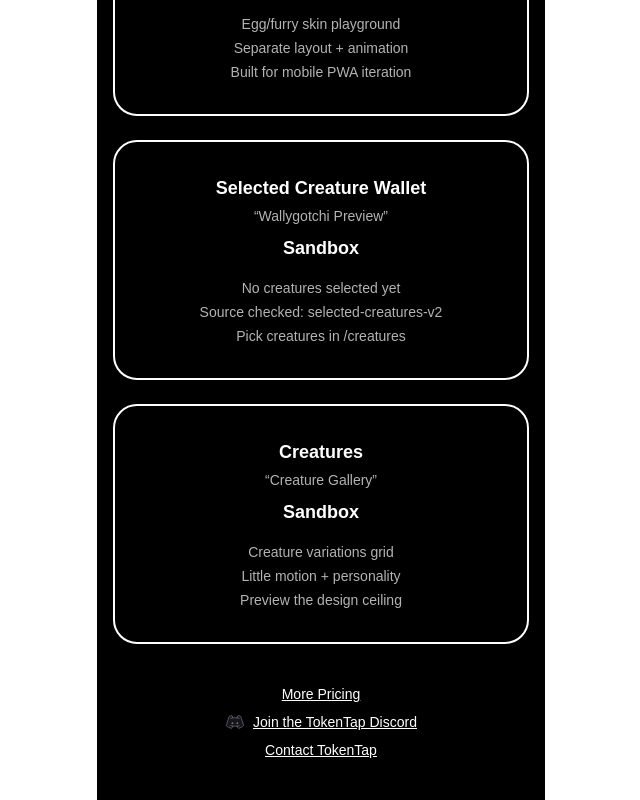
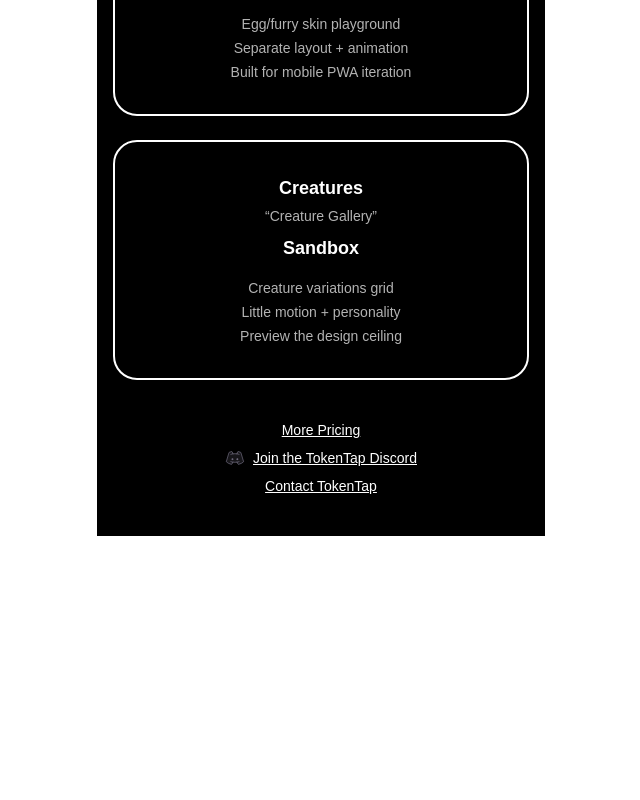
Before and after one commit to Emaren/token-tap-app, a Next.js app: page /get-started in a window 1280 px wide. Shown: the part 1962-2762 px from the top of the page, without its empty margins (319-959 px from the left). After the commit the page ends 2498 px from the top, so only its background shows below. Built offline with nearby package versions, Linux system fonts and the light colour scheme.

Commit message:
Remove fallback selected creature tile from get-started

```diff
--- a/src/app/get-started/page.tsx
+++ b/src/app/get-started/page.tsx
@@ -238,7 +238,6 @@
 export default function GetStartedPage() {
   const [showAll, setShowAll] = useState(false);
   const [selectedCreatureTiles, setSelectedCreatureTiles] = useState<PreviewTile[]>([]);
-  const [selectedCreatureSource, setSelectedCreatureSource] = useState<string>("");
 
   useEffect(() => {
     const update = () => {
@@ -248,7 +247,6 @@
           tile.kind === "creature" && !!tile.creature
       );
       setSelectedCreatureTiles(creatureOnly.slice(0, 3));
-      setSelectedCreatureSource(res.source);
     };
 
     update();
@@ -300,8 +298,7 @@
     },
   ];
 
-  const selectedCreatureTiers: Tier[] = selectedCreatureTiles.length
-    ? selectedCreatureTiles.map((tile, idx) => ({
+  const selectedCreatureTiers: Tier[] = selectedCreatureTiles.map((tile, idx) => ({
     name: `Selected Creature Wallet ${idx + 1}`,
     sub: `“${tile.name}”`,
     price: "Sandbox",
@@ -313,20 +310,7 @@
     link: `/wally-wallet?selected=1&tile=${encodeURIComponent(tile.tileId)}`,
     preview: "selected-creature",
     selectedTile: tile,
-      }))
-    : [
-        {
-          name: "Selected Creature Wallet",
-          sub: "“Wallygotchi Preview”",
-          price: "Sandbox",
-          features: [
-            "No creatures selected yet",
-            `Source checked: ${selectedCreatureSource || "none"}`,
-            "Pick creatures in /creatures",
-          ],
-          link: "/creatures",
-        },
-      ];
+  }));
 
   const tiers: Tier[] = [
     ...coreTiers,
```
Lines whose indentation alone changed are shown as unchanged.
